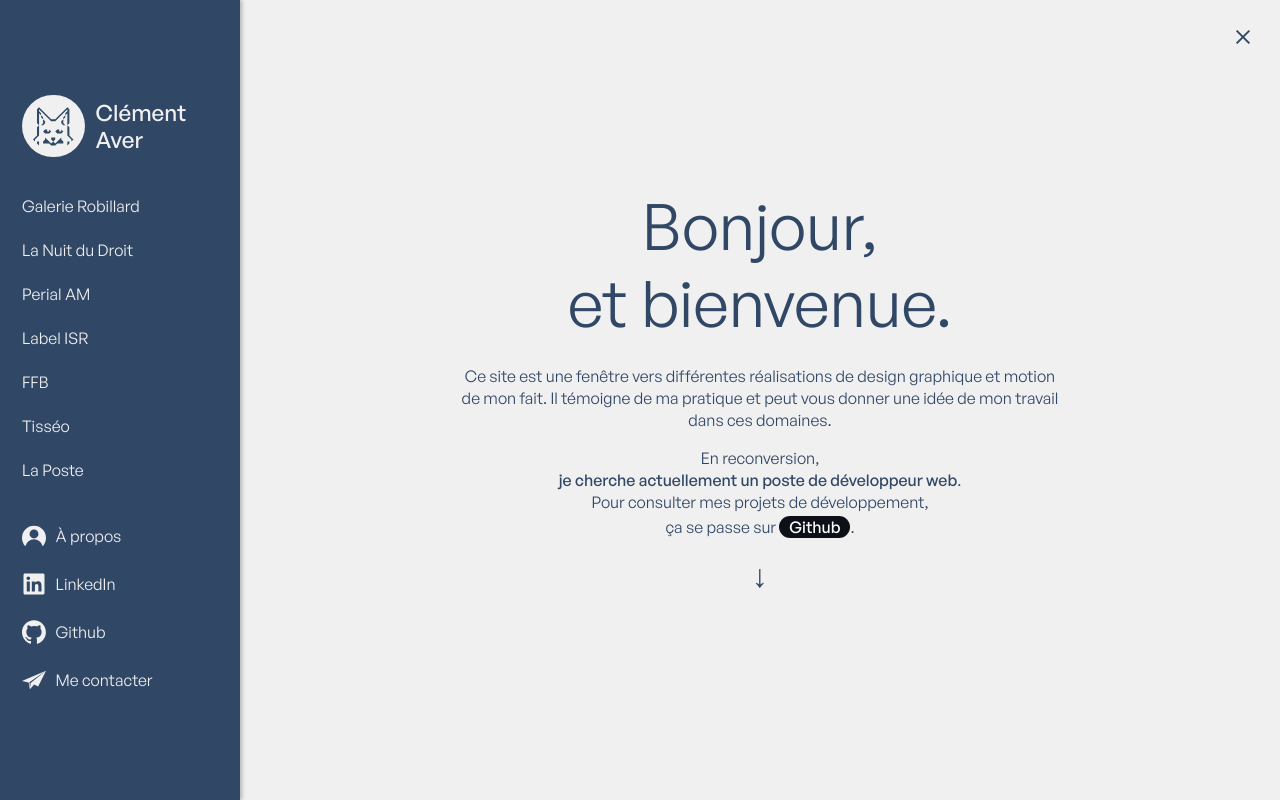
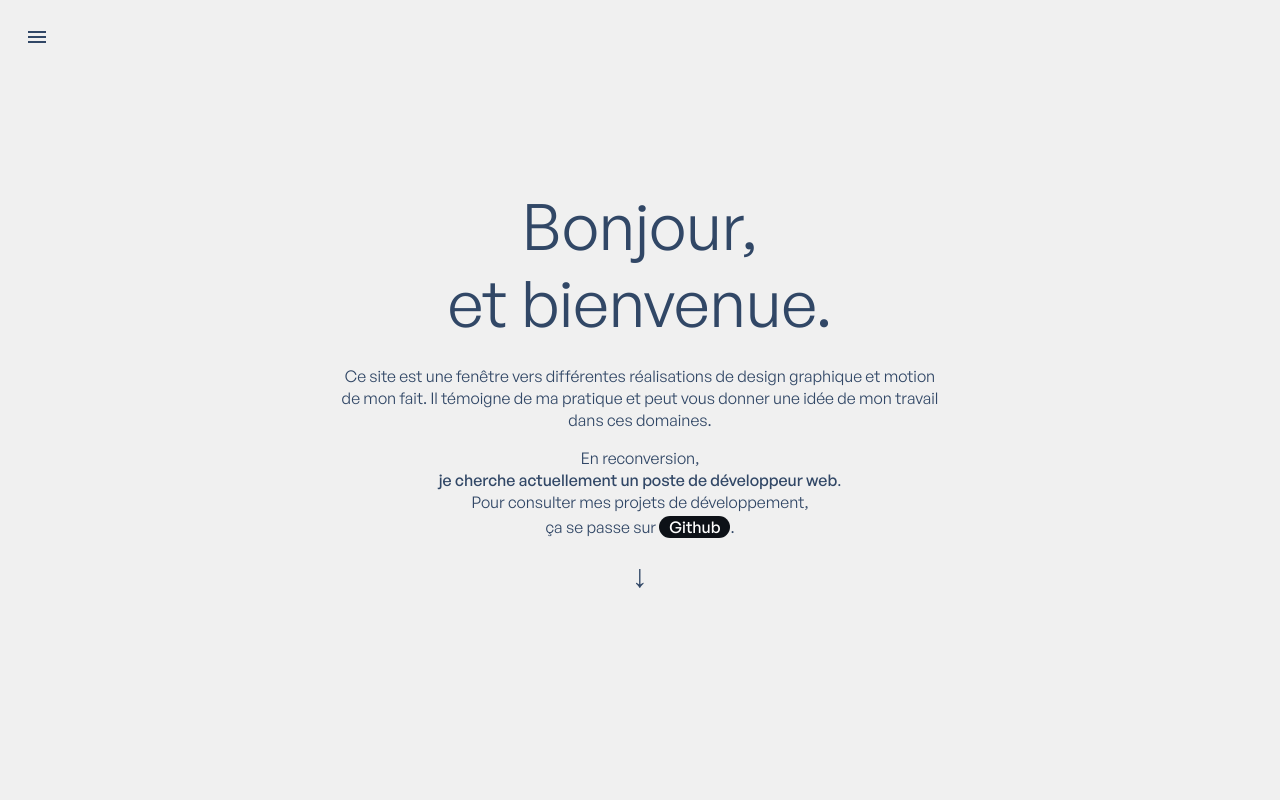
Before and after one commit to ClementAver/ClementAver, a Next.js app: page / in a window 1280 px wide. Built offline with nearby package versions, Linux system fonts and the light colour scheme.

Commit message:
Minor stylesheets adjustments

```diff
--- a/public/css/style.css
+++ b/public/css/style.css
@@ -1066,7 +1066,7 @@ main::-webkit-scrollbar {
   border: none;
   position: fixed;
   top: 22px;
-  right: 22px;
+  left: 22px;
   z-index: 110;
   box-sizing: border-box;
   border-radius: 20px;
--- a/src/components/NavLeft/NavLeft.tsx
+++ b/src/components/NavLeft/NavLeft.tsx
@@ -65,7 +65,7 @@ export default function NavLeft({ displayed }: { displayed: boolean }) {
       </div>
       <nav
         ref={navLeft}
-        className="nav-left deployed"
+        className={display ? "nav-left deployed" : "nav-left"}
       >
         <div style={{ marginTop: "auto", paddingTop: "0.5rem" }}></div>
         <LogoCard targetable={!display ? -1 : 0} />
--- a/src/components/layouts/MainLayout.tsx
+++ b/src/components/layouts/MainLayout.tsx
@@ -10,7 +10,7 @@ export default function MainLayout({
   return (
     <>
       <ScrollToAnchor />
-      <NavLeft displayed={true} />
+      <NavLeft displayed={false} />
       {children}
     </>
   );
--- a/src/pages/index.tsx
+++ b/src/pages/index.tsx
@@ -76,6 +76,7 @@ export default function Home() {
             project={project}
           />
         ))}
+        <div style={{ width: "100%", height: "4rem" }}></div>
       </main>
     </>
   );
--- a/src/styles/components/NavLeft.scss
+++ b/src/styles/components/NavLeft.scss
@@ -12,7 +12,12 @@
 
   position: fixed;
   top: 22px;
-  right: 22px;
+  left: 22px;
+
+  // @media screen and (max-width: 768px) {
+  //   left: auto;
+  //   right: 22px;
+  // }
 
   z-index: 110;
 
@@ -62,12 +67,18 @@
   overflow-y: scroll;
   overflow-x: hidden;
 
+  transition: transform 0.3s ease-in-out;
+  transform: translate(-240px);
+
   @media (max-width: 1024px) {
     padding: 0 0 2rem 0;
   }
 
-  transition: transform 0.3s ease-in-out;
-  transform: translate(-240px);
+  // @media screen and (max-width: 768px) {
+  //   left: auto;
+  //   right: 0px;
+  //   transform: translate(240px);
+  // }
 
   &.deployed {
     transform: translate(0px);
```
Also changed, not shown: 1 other file (tests, documents, lock files or other folders).
